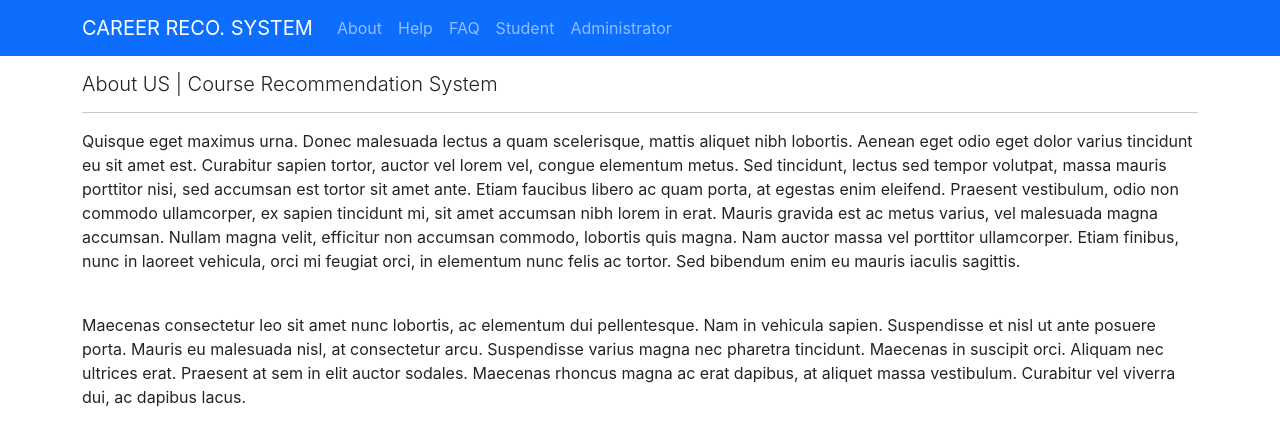
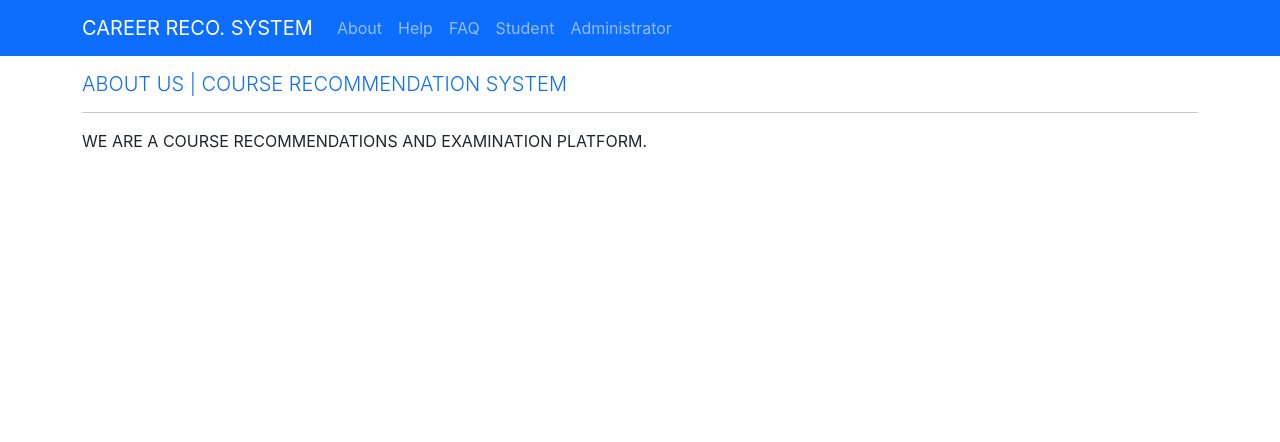
Before and after one commit to elechigeorge/course-recommender, a React (Create React App) app in the folder client/: page /about in a window 1280 px wide. Shown: the top 442 px of the page. Built offline with nearby package versions, Linux system fonts and the light colour scheme.

Commit message:
made changes to rec.

```diff
--- a/client/src/screen/AboutScreen.js
+++ b/client/src/screen/AboutScreen.js
@@ -3,35 +3,17 @@ import React from "react";
 function AboutScreen() {
   return (
     <div>
-      <h3 className="large mt-3 text-dark lead">
+      <h3 className="large mt-3 text-primary lead text-uppercase">
         About US | Course Recommendation System
       </h3>
       <hr />
-      <p>
-        Quisque eget maximus urna. Donec malesuada lectus a quam scelerisque,
-        mattis aliquet nibh lobortis. Aenean eget odio eget dolor varius
-        tincidunt eu sit amet est. Curabitur sapien tortor, auctor vel lorem
-        vel, congue elementum metus. Sed tincidunt, lectus sed tempor volutpat,
-        massa mauris porttitor nisi, sed accumsan est tortor sit amet ante.
-        Etiam faucibus libero ac quam porta, at egestas enim eleifend. Praesent
-        vestibulum, odio non commodo ullamcorper, ex sapien tincidunt mi, sit
-        amet accumsan nibh lorem in erat. Mauris gravida est ac metus varius,
-        vel malesuada magna accumsan. Nullam magna velit, efficitur non accumsan
-        commodo, lobortis quis magna. Nam auctor massa vel porttitor
-        ullamcorper. Etiam finibus, nunc in laoreet vehicula, orci mi feugiat
-        orci, in elementum nunc felis ac tortor. Sed bibendum enim eu mauris
-        iaculis sagittis.
+      <p className=" text-uppercase" >
+        We are a course recommendations and examination platform.
       </p>
       <br />
 
-      <p>
-        Maecenas consectetur leo sit amet nunc lobortis, ac elementum dui
-        pellentesque. Nam in vehicula sapien. Suspendisse et nisl ut ante
-        posuere porta. Mauris eu malesuada nisl, at consectetur arcu.
-        Suspendisse varius magna nec pharetra tincidunt. Maecenas in suscipit
-        orci. Aliquam nec ultrices erat. Praesent at sem in elit auctor sodales.
-        Maecenas rhoncus magna ac erat dapibus, at aliquet massa vestibulum.
-        Curabitur vel viverra dui, ac dapibus lacus.
+      <p className=" text-uppercase" >
+
       </p>
     </div>
   );
--- a/client/src/screen/ViewAllStudent.js
+++ b/client/src/screen/ViewAllStudent.js
@@ -43,6 +43,11 @@ function StudentProfileList() {
                         <span className="text-uppercase text-primary px-2">Date of Birth:</span> {data["D.O.B"]}
                         <br />
                         <span className="text-uppercase text-primary px-2">Gender:</span> {data["GENDER"]}
+
+
+                        <br />
+                        <span className="text-uppercase text-primary px-2">Recommended course:</span> {data["COURSE/CAREER PATH "]}
+
                         <p>exams taken</p>
                         Math: {data.MATH ? data.MATH / 10 : "null"}
                         <br />
@@ -55,6 +60,8 @@ function StudentProfileList() {
                         Government: {data.GOVT ? data.GOVT / 10 : "null"}
                         <br />
                         CRK: {data.CRK ? data.CRK / 10 : "null"}
+                        <br />
+
 
                     </ListGroup.Item>
                 </ListGroup>
@@ -74,10 +81,12 @@ function StudentProfileList() {
                         <span className="text-uppercase text-primary px-2">Date of Birth:</span> {data["D.O.B"]}
                         <br />
                         <span className="text-uppercase text-primary px-2">Gender:</span> {data["GENDER"]}
+                        <br />
+                        <span className="text-uppercase text-primary px-2">Recommended course:</span> {data["CAREER PATH/COURSES."]}
                         <p>exams taken</p>
-                        Math: {data.MATH ? data.MATH / 10 : "null"}
+                        Math: {data.MATHEMATICS ? data.MATHEMATICS / 10 : "null"}
                         <br />
-                        English: {data.ENG ? data.ENG / 10 : "null"}
+                        English: {data.ENGLISH ? data.ENGLISH / 10 : "null"}
                         <br />
                         Physics: {data.PHYSICS ? data.PHYSICS / 10 : "null"}
                         <br />
--- a/client/src/util/api.js
+++ b/client/src/util/api.js
@@ -4,7 +4,7 @@ import { STUDENT_LOGOUT } from "../constant/types";
 
 const api = axios.create({
   baseURL: "https://courserecommende.herokuapp.com",
-  // baseURL: "http://localhost:4000/",
+  //baseURL: "http://localhost:4000/",
   headers: {
     "Content-Type": "application/json",
   },
```
